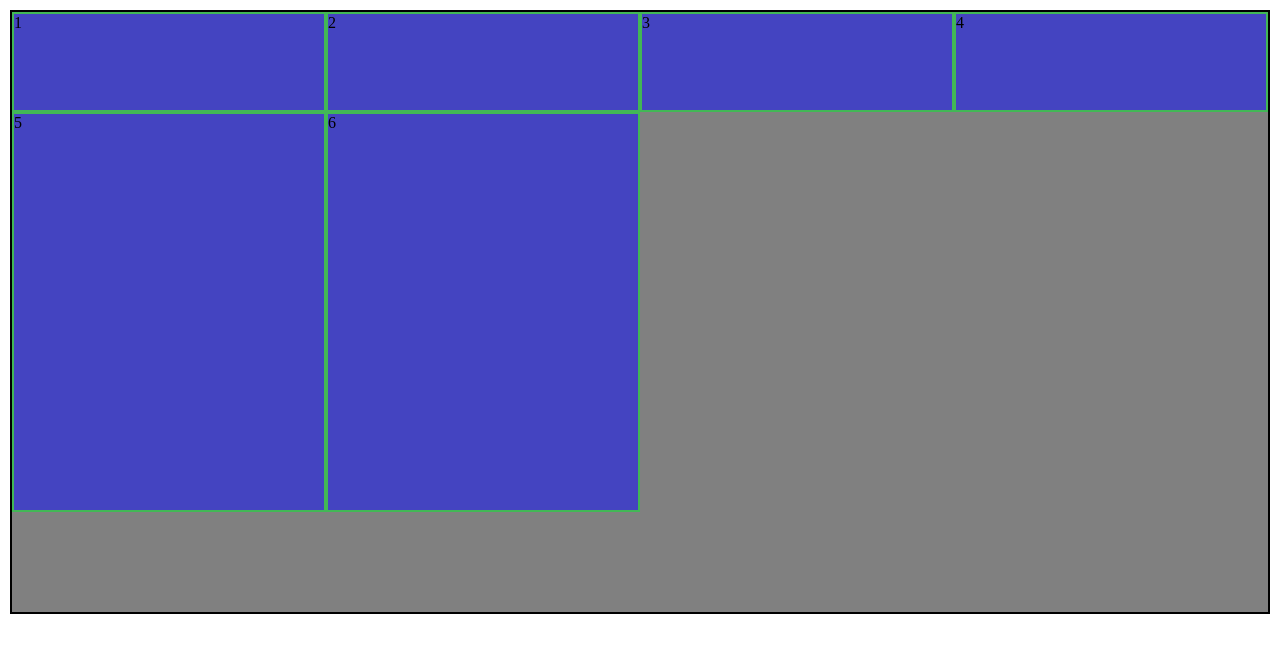
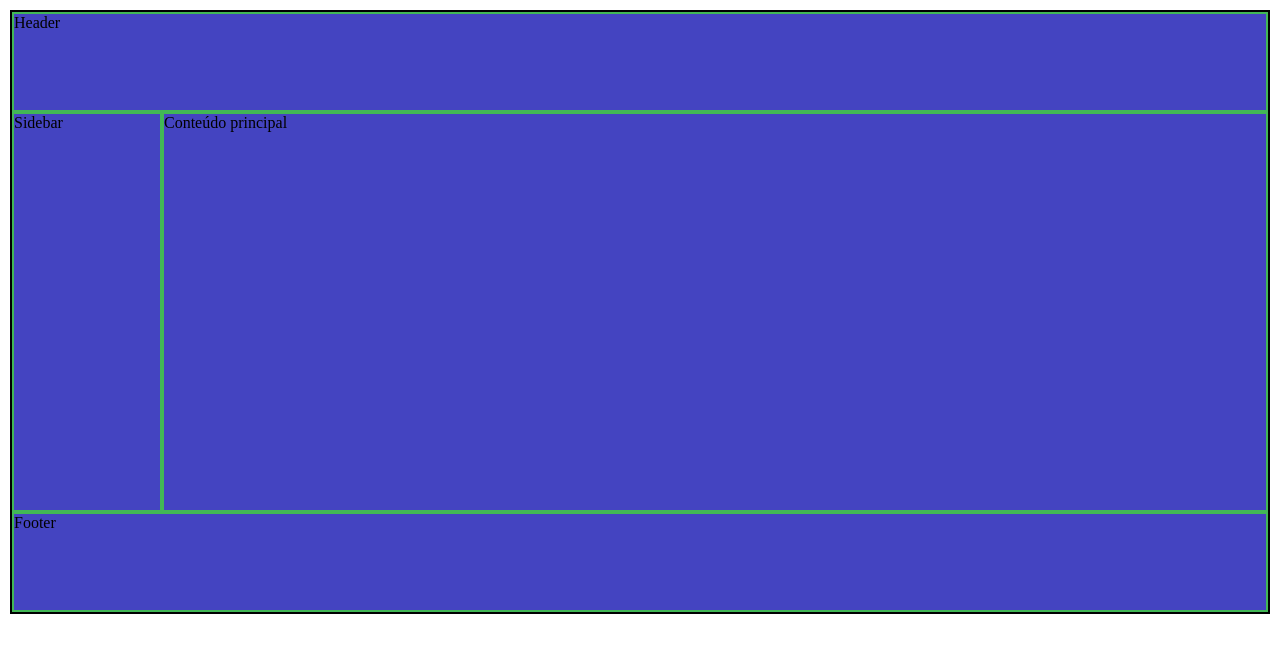
Before and after one commit to danielalves09/HTML-CSS---GRID, a plain HTML site: page index.html in a window 1280 px wide. Drawn offline with Linux system fonts and the light colour scheme.

Commit message:
grid area

```diff
--- a/index.html
+++ b/index.html
@@ -8,12 +8,10 @@
 </head>
 <body>
     <div class="grid-container">
-            <div class="grid-item">1</div>
-            <div class="grid-item">2</div>
-            <div class="grid-item">3</div>
-            <div class="grid-item">4</div>
-            <div class="grid-item">5</div>
-            <div class="grid-item">6</div>
+            <div class="grid-item header">Header</div>
+            <div class="grid-item sidebar">Sidebar</div>
+            <div class="grid-item conteudo-principal">Conteúdo principal</div>
+            <div class="grid-item footer">Footer</div>
 
     </div>
 </body>
--- a/style.css
+++ b/style.css
@@ -6,11 +6,28 @@ body{
     background-color: gray;
     border: solid 2px black;
     display: grid;
-    grid-template-columns: 1fr 1fr 1fr 1fr;
+    grid-template-columns: 150px 1fr;
     grid-template-rows: 100px 400px 100px;
+    grid-template-areas: "header header"
+                         "sidebar conteudo-principal"
+                         "footer footer"
+    ;
 
 }
 .grid-item{
 background-color: rgb(68,68,193);
 border: solid 2px rgb(66, 183, 86);
 }
+
+.header{
+    grid-area: header;
+}
+.sidebar{
+    grid-area: sidebar;
+}
+.conteudo-principal{
+    grid-area: conteudo-principal;
+}
+.footer{
+    grid-area: footer;
+}
```
